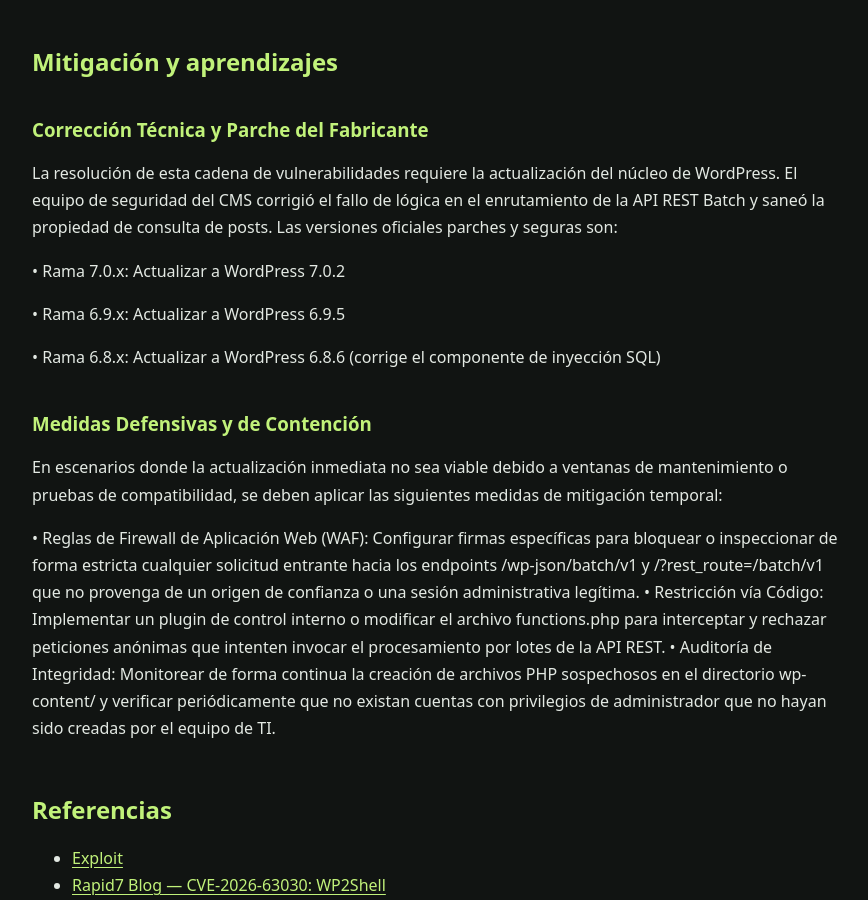
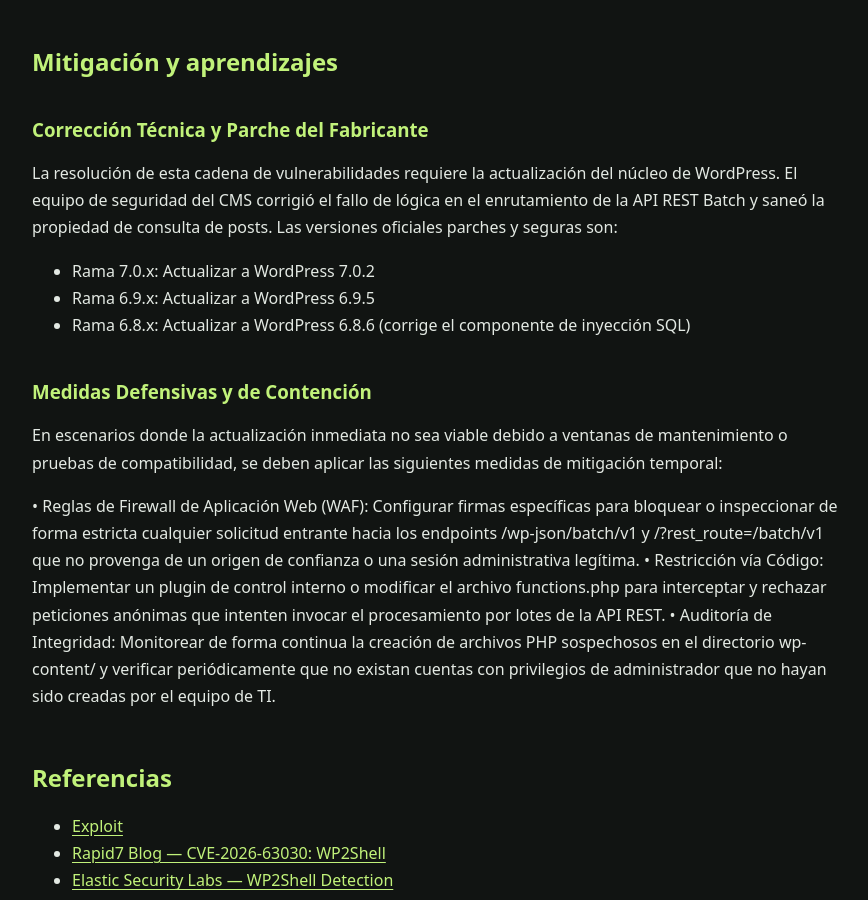
Before and after one commit to Anonimo501/PocVault, a Jekyll site: the page built from writeups/cve-2026-63030/index.md, in a window 1280 px wide and 900 px high, scrolled down 2489 px. Shown: the whole window, without its empty margins (198-1066 px from the left). Built offline with Jekyll 4.4.1, drawn with Linux system fonts in a browser that asks for light colours.

```diff
--- a/writeups/cve-2026-63030/index.md
+++ b/writeups/cve-2026-63030/index.md
@@ -45,11 +45,9 @@ python3 wp2shell.py shell http://192.168.209.156:8080 -i
 
 La resolución de esta cadena de vulnerabilidades requiere la actualización del núcleo de WordPress. El equipo de seguridad del CMS corrigió el fallo de lógica en el enrutamiento de la API REST Batch y saneó la propiedad de consulta de posts. Las versiones oficiales parches y seguras son:
 
-• Rama 7.0.x: Actualizar a WordPress 7.0.2
-
-• Rama 6.9.x: Actualizar a WordPress 6.9.5
-
-• Rama 6.8.x: Actualizar a WordPress 6.8.6 (corrige el componente de inyección SQL)
+- Rama 7.0.x: Actualizar a WordPress 7.0.2
+- Rama 6.9.x: Actualizar a WordPress 6.9.5
+- Rama 6.8.x: Actualizar a WordPress 6.8.6 (corrige el componente de inyección SQL)
 
 ### Medidas Defensivas y de Contención
 
```
